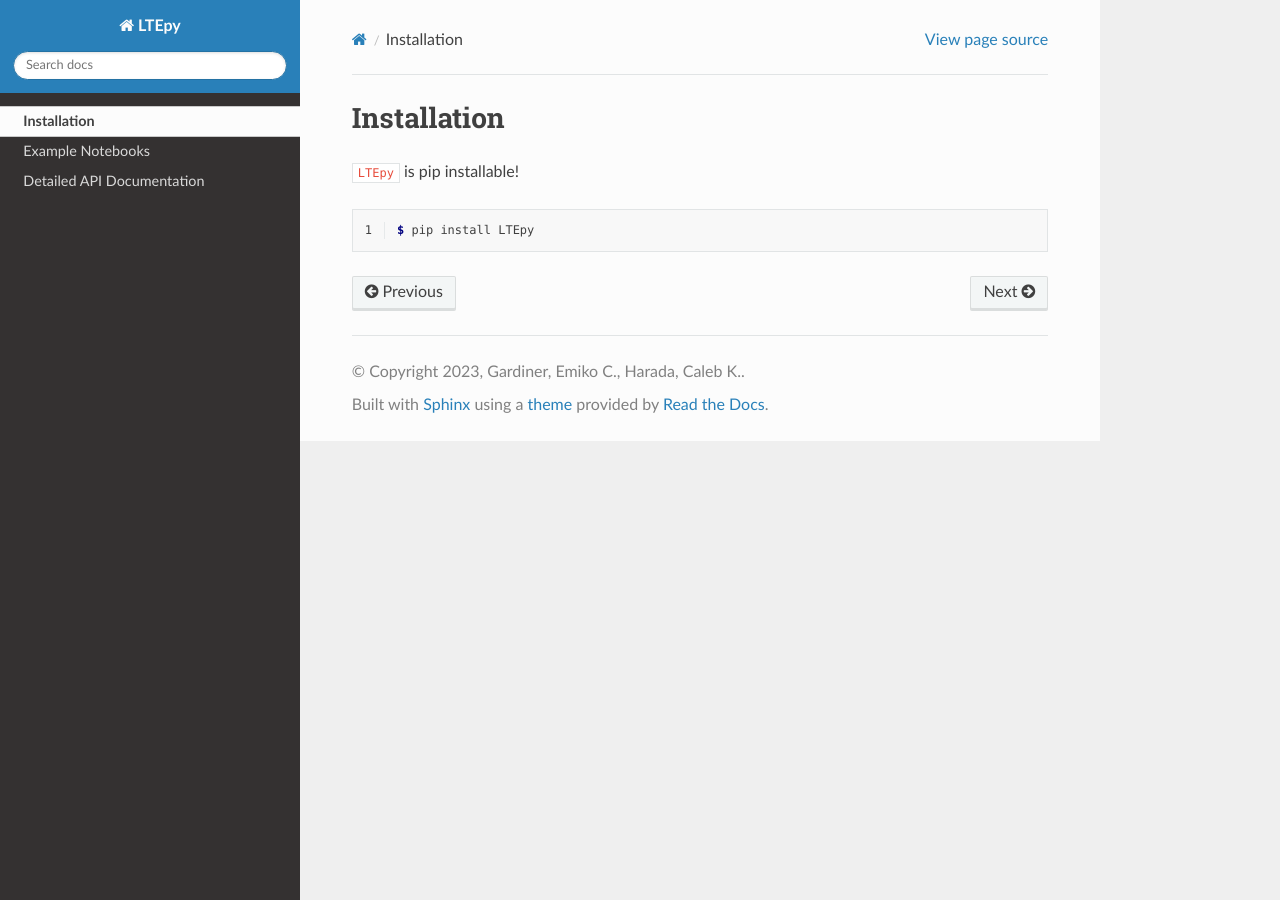
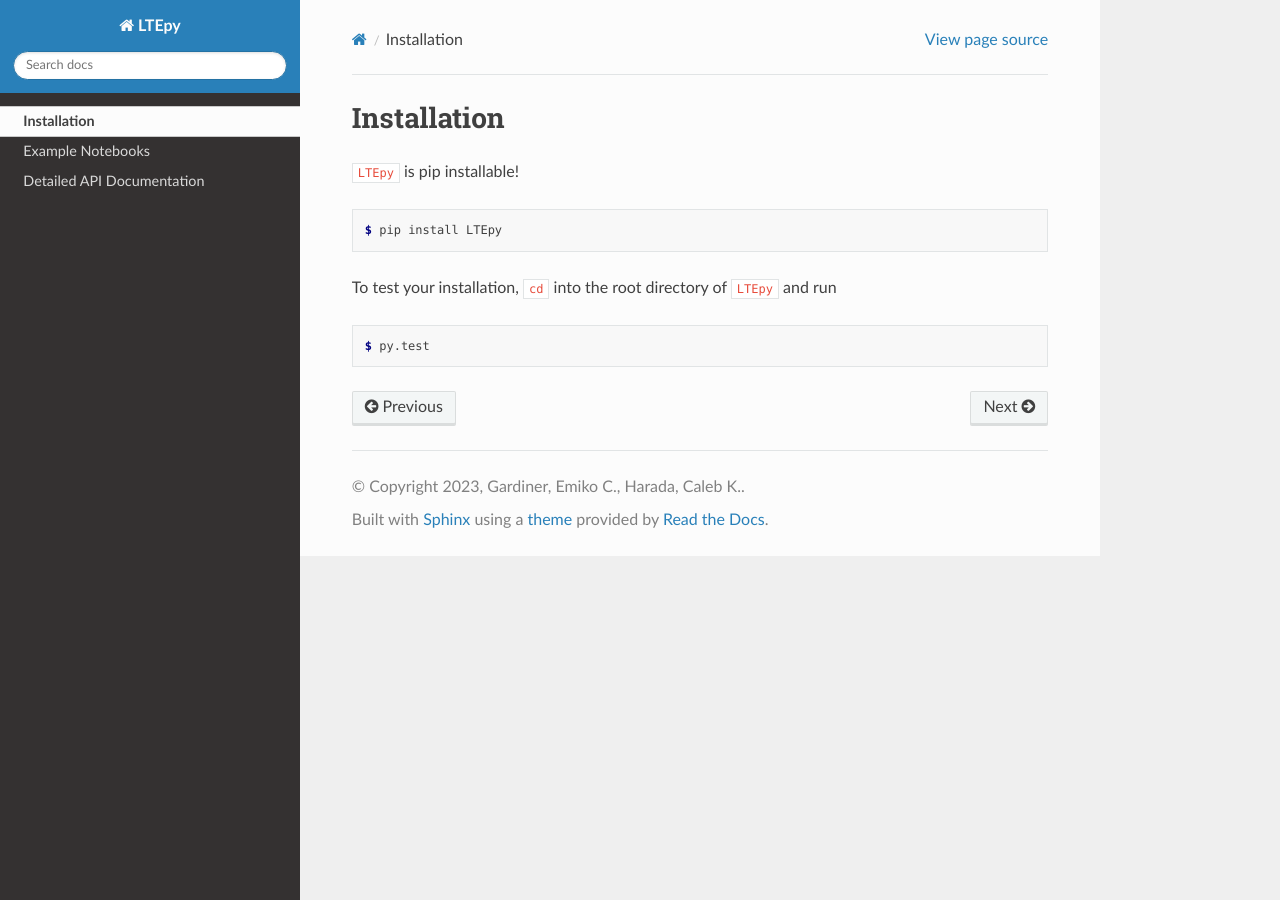
Before and after one commit to CalebHarada/LTEpy, a Sphinx documentation site: the page built from docs/installation.rst, in a window 1280 px wide. Built offline with Sphinx 7.4.7 and the Read the Docs theme 2.0.0, drawn with Linux system fonts in a browser that asks for light colours.

Commit message:
update rst files again

```diff
--- a/docs/index.rst
+++ b/docs/index.rst
@@ -10,6 +10,7 @@
 and visualizing properties of a system in (local) thermodynamic equilibrium, or LTE.
 
 ``LTEpy`` currently supports the following basic LTE calculations:
+
 * The Planck Function for black body radiation
 * The Maxwell Boltzmann Distribution
 * The Boltzmann Factors for an atom's energy levels
@@ -30,6 +31,7 @@
 +++++++++++
 
 **1.0.0 (2023-07-15)**
+
 - Initial release
 
 
--- a/docs/installation.rst
+++ b/docs/installation.rst
@@ -6,6 +6,12 @@
 ``LTEpy`` is pip installable!
 
 .. code-block:: console
-    :linenos:
 
     $ pip install LTEpy
+
+
+To test your installation, ``cd`` into the root directory of ``LTEpy`` and run
+
+.. code-block:: console
+
+    $ py.test
```
